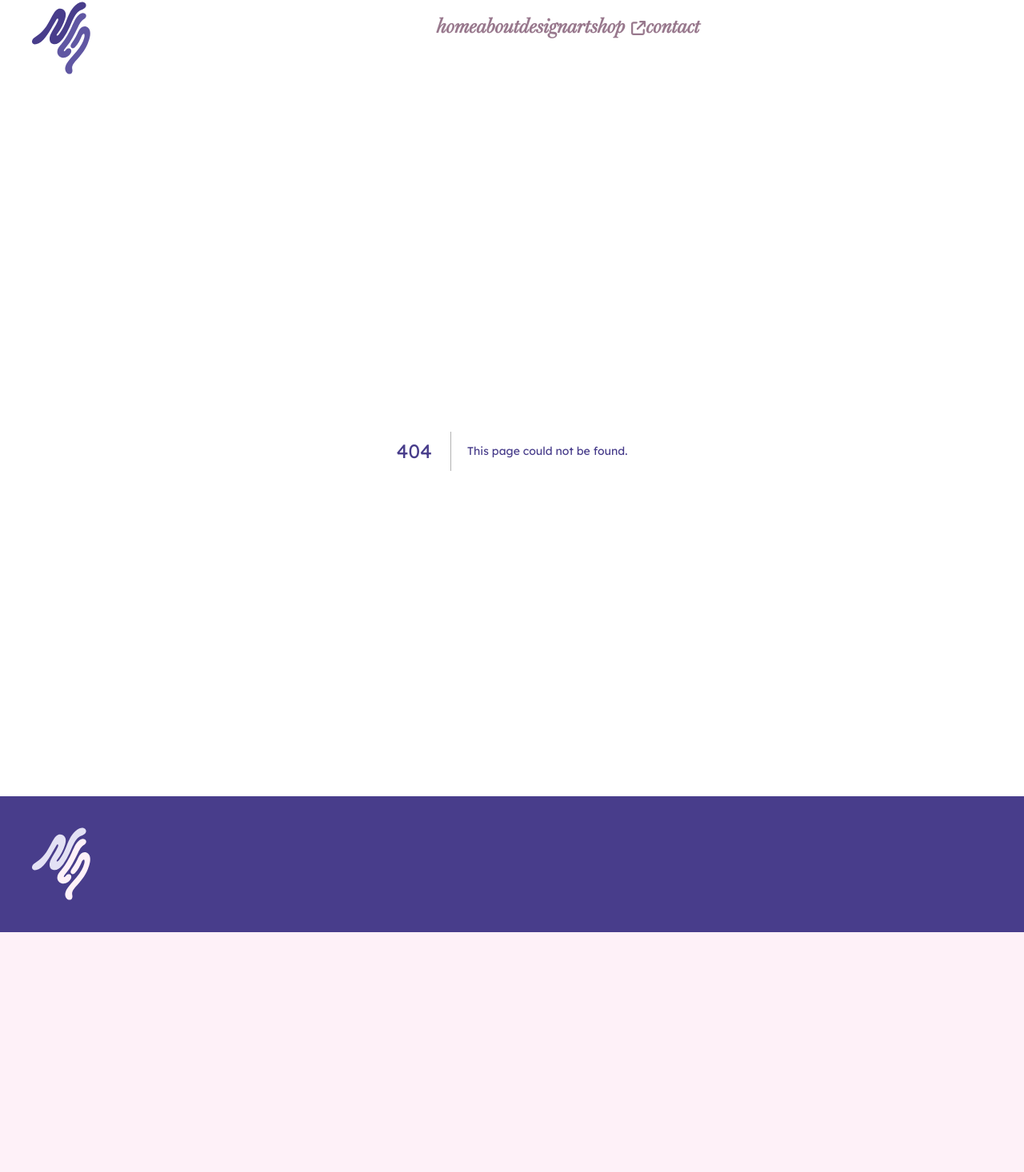
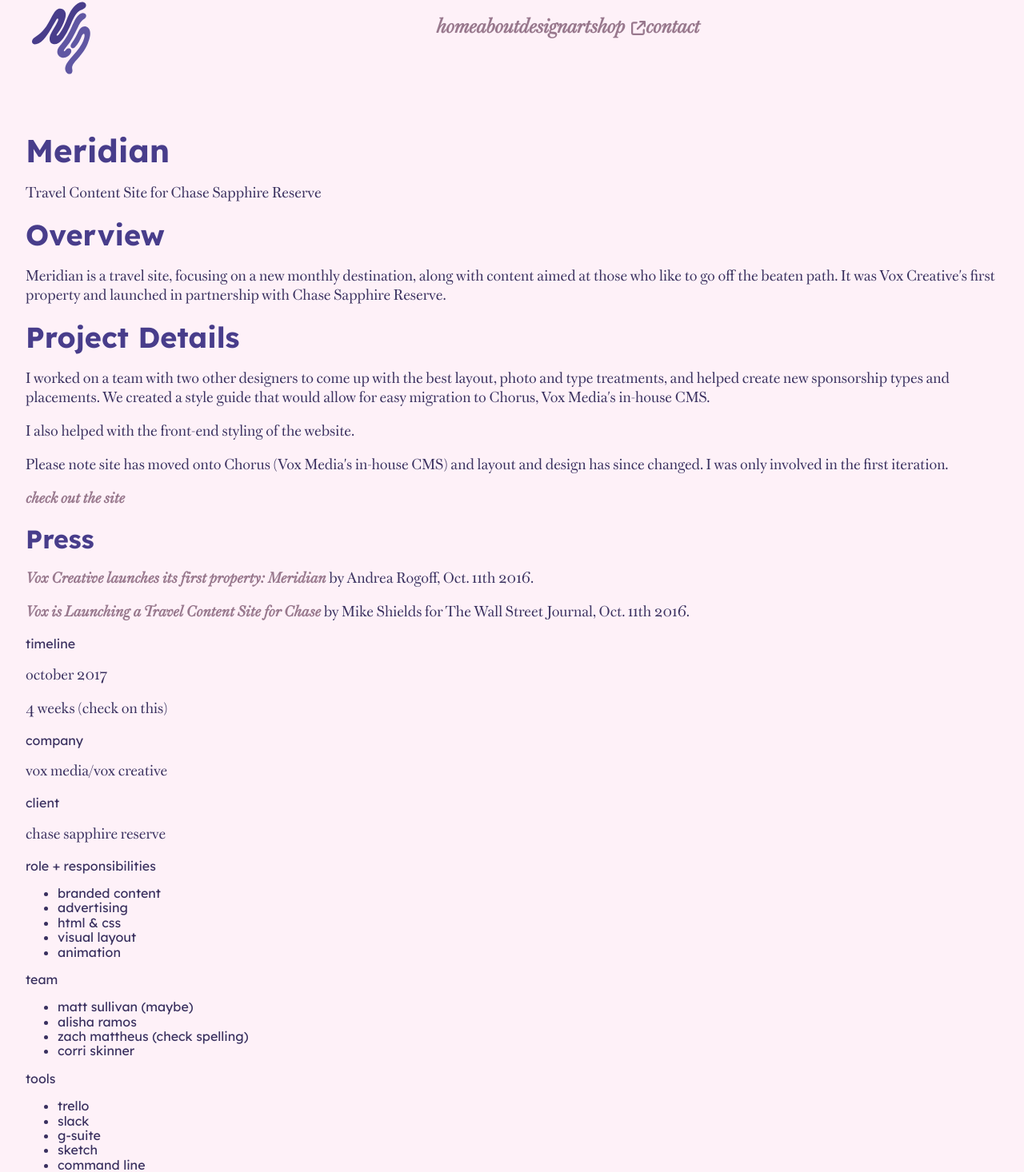
Before and after one commit to itsngansense/ngansequitur, a Next.js app: page /design/meridian in a window 1280 px wide. Before the commit this address had no page. Shown: the part 37-1503 px from the top of the page at 80% size. Before the commit the page ends 1203 px from the top, so only its background shows below. Built offline with nearby package versions, Linux system fonts and the light colour scheme; a web font is replaced by a local one.

Commit message:
updated lajc + aloe projects, added kfc and meridian

```diff
--- a/src/app/design/aloe/page.tsx
+++ b/src/app/design/aloe/page.tsx
@@ -18,6 +18,7 @@
       </section>
       <section className="project-details">
         <h2>Project Details</h2>
+        <p>Design, development, content strategy and consultation for aloe.club, a self-care community.</p>
       </section>
 
       <aside>
--- a/src/app/design/lajc-287g/page.tsx
+++ b/src/app/design/lajc-287g/page.tsx
@@ -16,6 +16,7 @@
       </section>
       <section className="project-details">
         <h2>Project Details</h2>
+        <p>Designed posters and buttons for Legal Aid Justice Center to protest the Culpeper County Sheriff&apos;s Office&apos;s participation with U.S. Immigration and Customs Enforcement under 287(g).</p>
         <h3>Press</h3>
         <p>
           <cite>
--- /dev/null
+++ b/src/app/design/meridian/page.tsx
@@ -0,0 +1,85 @@
+// acc case study
+import Link from 'next/link'
+import Image from 'next/image'
+
+export default function caseStudy() {
+  return (
+    <article>
+      <header className="project-header">
+        <h1 className="project-title">Meridian</h1>
+        <p className="project-subtitle">Travel Content Site for Chase Sapphire Reserve</p>
+      </header>
+      <section className="project-summary">
+        <h2>Overview</h2>
+        <p>Meridian is a travel site, focusing on a new monthly destination, along with content aimed at those who like to go off the beaten path. It was Vox Creative&apos;s first property and launched in partnership with Chase Sapphire Reserve.</p>
+      </section>
+      <section className="project-details">
+        <h2>Project Details</h2>
+        <p>I worked on a team with two other designers to come up with the best layout, photo and type treatments, and helped create new sponsorship types and placements. We created a style guide that would allow for easy migration to Chorus, Vox Media&apos;s in-house CMS.</p>
+        <p>I also helped with the front-end styling of the website.</p>
+        <p>Please note site has moved onto Chorus (Vox Media&apos;s in-house CMS) and layout and design has since changed. I was only involved in the first iteration.</p>
+        <p>
+          <a href="https://web.archive.org/web/20161016081808/http://www.meridian.net/a/site">check out the site</a>
+        </p>
+        <h3>Press</h3>
+        <p>
+          <cite>
+            <a href="https://www.voxmedia.com/about-vox-media/2016/10/11/13242244/vox-creative-launches-its-first-property-meridian">Vox Creative launches its first property: Meridian</a>
+          </cite> by Andrea Rogoff, Oct. 11th 2016.
+        </p>
+        <p>
+          <cite>
+            <a href="https://www.wsj.com/articles/vox-is-launching-a-travel-content-site-for-chase-1476180001">Vox is Launching a Travel Content Site for Chase</a>
+          </cite> by Mike Shields for The Wall Street Journal, Oct. 11th 2016.
+        </p>
+      </section>
+
+      <aside>
+        <section>
+          <span>timeline</span>
+          <p>october 2017</p>
+          <p>4 weeks (check on this)</p>
+        </section>
+        <section>
+          <span>company</span>
+          <p>vox media/vox creative</p>
+        </section>
+        <section>
+          <span>client</span>
+          <p>chase sapphire reserve</p>
+        </section>
+        <section>
+          <span>role + responsibilities</span>
+          <ul>
+            <li>branded content</li>
+            <li>advertising</li>
+            <li>html & css</li>
+            <li>visual layout</li>
+            <li>animation</li>
+          </ul>
+        </section>
+        <section>
+          <span>team</span>
+          <ul>
+            <li>matt sullivan (maybe)</li>
+            <li>alisha ramos</li>
+            <li>zach mattheus (check spelling)</li>
+            <li>corri skinner</li>
+          </ul>
+        </section>
+        <section>
+          <span>tools</span>
+          <ul>
+            <li>trello</li>
+            <li>slack</li>
+            <li>g-suite</li>
+            <li>sketch</li>
+            <li>command line</li>
+            <li>sublime text</li>
+            <li>chorus</li>
+          </ul>
+        </section>
+      </aside>
+    </article>
+  )
+}
```
Also changed, not shown: src/app/design/kfc-zinger/page.tsx (added, +63 -0 lines), src/app/design/projects.json (+16 -0 lines).
